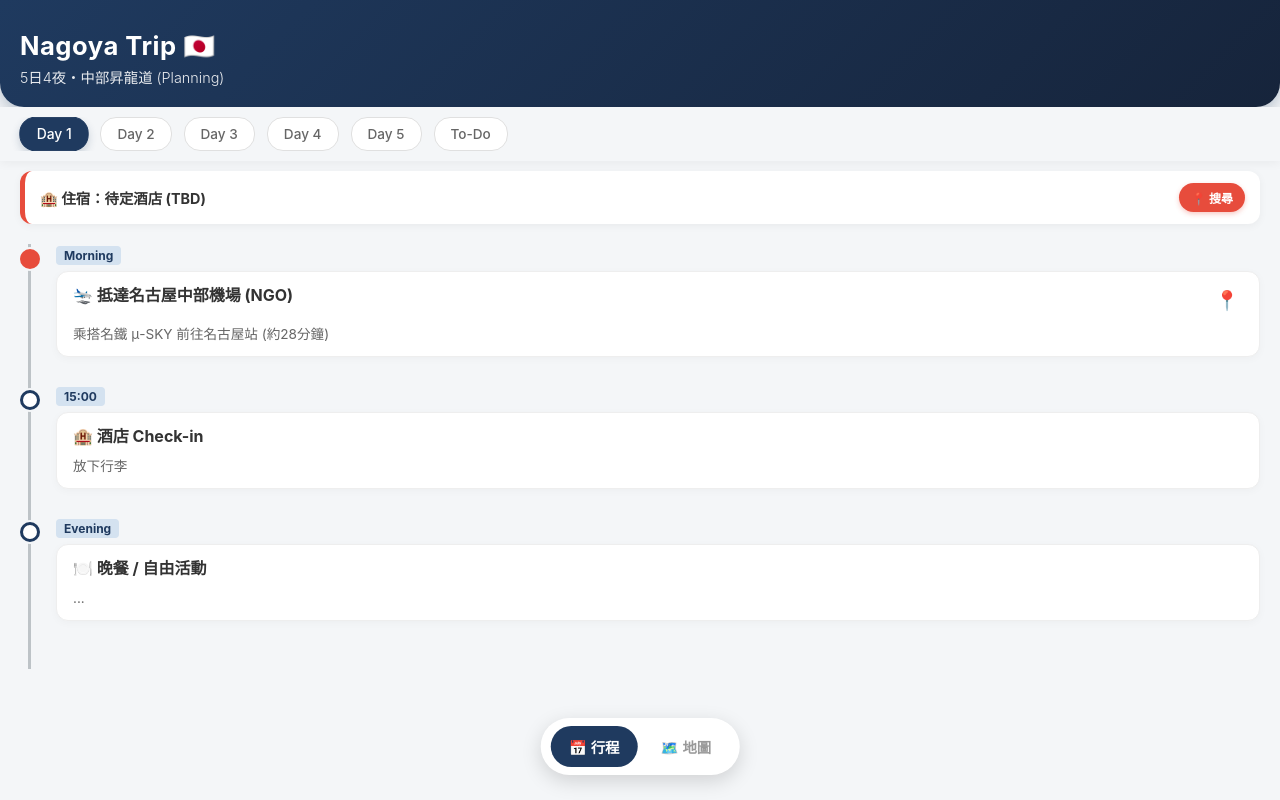
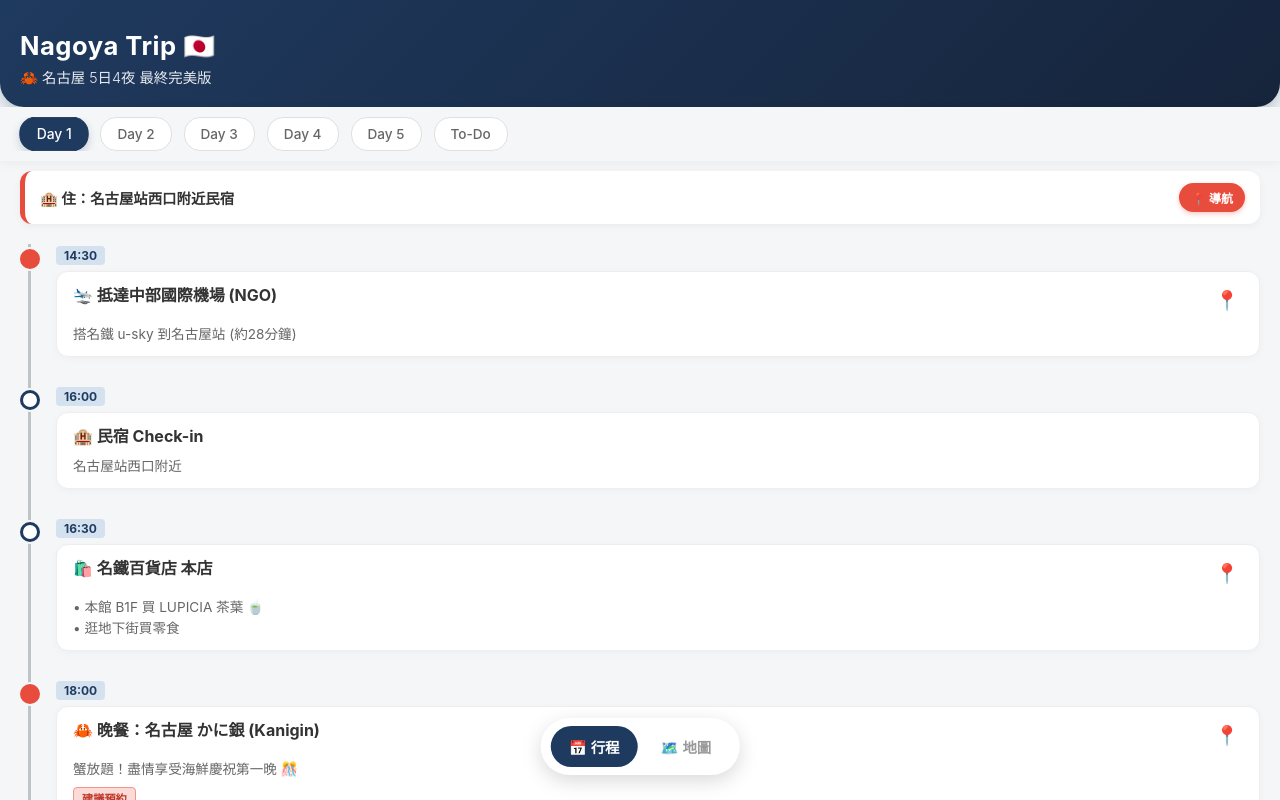
Before and after one commit to monmonmibo/monmonmibo.github.io, a React (Vite) app: page /ngo26 in a window 1280 px wide. Shown: the top 800 px of the page. Built offline with nearby package versions, Linux system fonts and the light colour scheme.

Commit message:
feat: refine Nagoya itinerary details and update map links

```diff
--- a/src/pages/NGO26.jsx
+++ b/src/pages/NGO26.jsx
@@ -9,10 +9,10 @@ export default function NGO26() {
   useEffect(() => {
     // Load todos
     const loadedTodos = {};
-    for (let i = 1; i <= 3; i++) {
-      const id = `ngo-todo-${i}`;
+    const todoIds = ['ngo-todo-1', 'ngo-todo-2', 'ngo-todo-3', 'ngo-todo-4', 'ngo-todo-5', 'ngo-todo-6'];
+    todoIds.forEach(id => {
       loadedTodos[id] = localStorage.getItem(id) === 'true';
-    }
+    });
     setTodos(loadedTodos);
   }, []);
 
@@ -39,7 +39,7 @@ export default function NGO26() {
     <div className={styles.container}>
       <div className={styles.header}>
         <h1>Nagoya Trip 🇯🇵</h1>
-        <p>5日4夜・中部昇龍道 (Planning)</p>
+        <p>🦀 名古屋 5日4夜 最終完美版</p>
       </div>
 
       <div className={styles.stickyNav}>
@@ -61,33 +61,60 @@ export default function NGO26() {
         {view === 'timeline' && activeTab === 'day1' && (
           <div className={`${styles.daySection} ${styles.active}`}>
             <div className={styles.hotelHeader}>
-              <span>🏨 住宿：待定酒店 (TBD)</span>
-              <a href="https://www.google.com/maps/search/Nagoya+Hotel" target="_blank" rel="noreferrer" className={styles.hotelNavBtn}>📍 搜尋</a>
+              <span>🏨 住：名古屋站西口附近民宿</span>
+              <a href="https://www.google.com/maps/search/?api=1&query=Nagoya+Station+West+Exit" target="_blank" rel="noreferrer" className={styles.hotelNavBtn}>📍 導航</a>
             </div>
             <div className={styles.timelineContainer}>
               <div className={styles.timeline}>
                 <div className={`${styles.timelineItem} ${styles.highlight}`}>
-                  <div className={styles.timeLabel}>Morning</div>
+                  <div className={styles.timeLabel}>14:30</div>
                   <div className={styles.card}>
                     <div className={styles.titleRow}>
-                      <span className={styles.itemTitle}>🛬 抵達名古屋中部機場 (NGO)</span>
-                      <a href="https://www.google.com/maps/search/Chubu+Centrair+International+Airport" className={styles.navIcon}>📍</a>
+                      <span className={styles.itemTitle}>🛬 抵達中部國際機場 (NGO)</span>
+                      <a href="https://www.google.com/maps/search/?api=1&query=Chubu+Centrair+International+Airport" className={styles.navIcon}>📍</a>
                     </div>
-                    <div className={styles.details}>乘搭名鐵 μ-SKY 前往名古屋站 (約28分鐘)</div>
+                    <div className={styles.details}>搭名鐵 u-sky 到名古屋站 (約28分鐘)</div>
                   </div>
                 </div>
                 <div className={styles.timelineItem}>
-                  <div className={styles.timeLabel}>15:00</div>
+                  <div className={styles.timeLabel}>16:00</div>
                   <div className={styles.card}>
-                    <span className={styles.itemTitle}>🏨 酒店 Check-in</span>
-                    <div className={styles.details}>放下行李</div>
+                    <span className={styles.itemTitle}>🏨 民宿 Check-in</span>
+                    <div className={styles.details}>名古屋站西口附近</div>
                   </div>
                 </div>
                 <div className={styles.timelineItem}>
-                  <div className={styles.timeLabel}>Evening</div>
+                  <div className={styles.timeLabel}>16:30</div>
                   <div className={styles.card}>
-                    <span className={styles.itemTitle}>🍽️ 晚餐 / 自由活動</span>
-                    <div className={styles.details}>...</div>
+                    <div className={styles.titleRow}>
+                      <span className={styles.itemTitle}>🛍️ 名鐵百貨店 本店</span>
+                      <a href="https://www.google.com/maps/search/?api=1&query=Meitetsu+Department+Store+Nagoya" className={styles.navIcon}>📍</a>
+                    </div>
+                    <div className={styles.details}>
+                      • 本館 B1F 買 LUPICIA 茶葉 🍵<br />
+                      • 逛地下街買零食
+                    </div>
+                  </div>
+                </div>
+                <div className={`${styles.timelineItem} ${styles.highlight}`}>
+                  <div className={styles.timeLabel}>18:00</div>
+                  <div className={styles.card}>
+                    <div className={styles.titleRow}>
+                      <span className={styles.itemTitle}>🦀 晚餐：名古屋 かに銀 (Kanigin)</span>
+                      <a href="https://www.google.com/maps/search/?api=1&query=Nagoya+Kanigin" className={styles.navIcon}>📍</a>
+                    </div>
+                    <div className={styles.details}>蟹放題！盡情享受海鮮慶祝第一晚 🎊</div>
+                    <div className={styles.tagRow}><span className={`${styles.tag} ${styles.reserved}`}>建議預約</span></div>
+                  </div>
+                </div>
+                <div className={styles.timelineItem}>
+                  <div className={styles.timeLabel}>20:30</div>
+                  <div className={styles.card}>
+                    <div className={styles.titleRow}>
+                      <span className={styles.itemTitle}>🍗 宵夜：風來坊 (Furaibo)</span>
+                      <a href="https://www.google.com/maps/search/?api=1&query=Furaibo+Nagoya" className={styles.navIcon}>📍</a>
+                    </div>
+                    <div className={styles.details}>買手羽先回民宿配啤酒 🍺</div>
                   </div>
                 </div>
               </div>
@@ -98,25 +125,38 @@ export default function NGO26() {
         {/* Day 2 */}
         {view === 'timeline' && activeTab === 'day2' && (
           <div className={`${styles.daySection} ${styles.active}`}>
-            <div className={styles.hotelHeader}><span>🏨 住宿：待定酒店</span></div>
+            <div className={styles.hotelHeader}><span>🏨 住：名古屋站西口附近民宿</span></div>
             <div className={styles.timelineContainer}>
               <div className={styles.timeline}>
                 <div className={styles.timelineItem}>
-                  <div className={styles.timeLabel}>Morning</div>
-                  <div className={styles.card}><span className={styles.itemTitle}>☀️ 早上行程 (待定)</span>
-                    <div className={styles.details}>...</div>
+                  <div className={styles.timeLabel}>08:30</div>
+                  <div className={styles.card}>
+                    <div className={styles.titleRow}>
+                      <span className={styles.itemTitle}>🦊 豐川稻荷 (Toyokawa Inari)</span>
+                      <a href="https://www.google.com/maps/search/?api=1&query=Toyokawa+Inari" className={styles.navIcon}>📍</a>
+                    </div>
+                    <div className={styles.details}>參觀千本幟，祈求生意興隆 🏮 (車程約1小時)</div>
                   </div>
                 </div>
-                <div className={styles.timelineItem}>
-                  <div className={styles.timeLabel}>Afternoon</div>
-                  <div className={styles.card}><span className={styles.itemTitle}>🚶 下午行程 (待定)</span>
-                    <div className={styles.details}>...</div>
+                <div className={`${styles.timelineItem} ${styles.highlight}`}>
+                  <div className={styles.timeLabel}>13:30</div>
+                  <div className={styles.card}>
+                    <div className={styles.titleRow}>
+                      <span className={styles.itemTitle}>🦍 東山動植物園</span>
+                      <a href="https://www.google.com/maps/search/?api=1&query=Higashiyama+Zoo+and+Botanical+Gardens" className={styles.navIcon}>📍</a>
+                    </div>
+                    <div className={styles.details}>看帥哥大猩猩 Shabani，逛逛植物園 🌿</div>
                   </div>
                 </div>
-                <div className={styles.timelineItem}>
-                  <div className={styles.timeLabel}>Evening</div>
-                  <div className={styles.card}><span className={styles.itemTitle}>🌙 晚餐 / 晚上行程</span>
-                    <div className={styles.details}>...</div>
+                <div className={`${styles.timelineItem} ${styles.highlight}`}>
+                  <div className={styles.timeLabel}>18:00</div>
+                  <div className={styles.card}>
+                    <div className={styles.titleRow}>
+                      <span className={styles.itemTitle}>🥩 晚餐：馬喰一代 名古屋WEST</span>
+                      <a href="https://www.google.com/maps/search/?api=1&query=Bakuro+Ichidai+Nagoya+West" className={styles.navIcon}>📍</a>
+                    </div>
+                    <div className={styles.details}>頂級飛騨牛一頭家 🐄 燒肉/壽喜燒</div>
+                    <div className={styles.tagRow}><span className={`${styles.tag} ${styles.reserved}`}>務必預約</span></div>
                   </div>
                 </div>
               </div>
@@ -127,16 +167,31 @@ export default function NGO26() {
         {/* Day 3 */}
         {view === 'timeline' && activeTab === 'day3' && (
           <div className={`${styles.daySection} ${styles.active}`}>
-            <div className={styles.hotelHeader}><span>🏨 住宿：待定酒店</span></div>
+            <div className={styles.hotelHeader}><span>🏨 住：名古屋站西口附近民宿</span></div>
             <div className={styles.timelineContainer}>
               <div className={styles.timeline}>
+                <div className={`${styles.timelineItem} ${styles.highlight}`}>
+                  <div className={styles.timeLabel}>09:00</div>
+                  <div className={styles.card}>
+                    <div className={styles.titleRow}>
+                      <span className={styles.itemTitle}>🏛️ 明治村 (Meiji Mura)</span>
+                      <a href="https://www.google.com/maps/search/?api=1&query=Museum+Meiji-Mura" className={styles.navIcon}>📍</a>
+                    </div>
+                    <div className={styles.details}>
+                      體驗明治浪漫時光 🚂<br />
+                      • 午餐推薦：食道樂可樂餅、牛鍋 🍲
+                    </div>
+                  </div>
+                </div>
                 <div className={styles.timelineItem}>
-                  <div className={styles.timeLabel}>全日</div>
+                  <div className={styles.timeLabel}>18:00</div>
                   <div className={styles.card}>
-                    <span className={styles.itemTitle}>🗺️ 近郊一日遊 (建議)</span>
-                    <div className={styles.details}>
-                      (例如：白川鄉、吉卜力公園、犬山城)
+                    <div className={styles.titleRow}>
+                      <span className={styles.itemTitle}>🐍 晚餐：炭燒うな富士 (Unafuji)</span>
+                      <a href="https://www.google.com/maps/search/?api=1&query=Charcoal+Grilled+Unagi+Unafuji" className={styles.navIcon}>📍</a>
                     </div>
+                    <div className={styles.details}>超人氣鰻魚飯 🍱 (太閤口店)</div>
+                    <div className={styles.tagRow}><span className={styles.tag}>排隊熱門</span></div>
                   </div>
                 </div>
               </div>
@@ -147,25 +202,48 @@ export default function NGO26() {
         {/* Day 4 */}
         {view === 'timeline' && activeTab === 'day4' && (
           <div className={`${styles.daySection} ${styles.active}`}>
-            <div className={styles.hotelHeader}><span>🏨 住宿：待定酒店</span></div>
+            <div className={styles.hotelHeader}><span>🏨 住：名古屋站西口附近民宿</span></div>
             <div className={styles.timelineContainer}>
               <div className={styles.timeline}>
-                <div className={styles.timelineItem}>
-                  <div className={styles.timeLabel}>Morning</div>
-                  <div className={styles.card}><span className={styles.itemTitle}>☀️ 早上行程 (待定)</span>
-                    <div className={styles.details}>...</div>
+                <div className={`${styles.timelineItem} ${styles.highlight}`}>
+                  <div className={styles.timeLabel}>09:30</div>
+                  <div className={styles.card}>
+                    <div className={styles.titleRow}>
+                      <span className={styles.itemTitle}>🐋 名古屋港水族館</span>
+                      <a href="https://www.google.com/maps/search/?api=1&query=Port+of+Nagoya+Public+Aquarium" className={styles.navIcon}>📍</a>
+                    </div>
+                    <div className={styles.details}>看虎鯨和海豚表演 🐬</div>
                   </div>
                 </div>
                 <div className={styles.timelineItem}>
-                  <div className={styles.timeLabel}>Afternoon</div>
-                  <div className={styles.card}><span className={styles.itemTitle}>🛍️ 購物 / 最後衝刺</span>
-                    <div className={styles.details}>...</div>
+                  <div className={styles.timeLabel}>13:30</div>
+                  <div className={styles.card}>
+                    <div className={styles.titleRow}>
+                      <span className={styles.itemTitle}>🍜 午餐：たから (Takara)</span>
+                      <a href="https://www.google.com/maps/search/?api=1&query=Takara+Osu+Kannon" className={styles.navIcon}>📍</a>
+                    </div>
+                    <div className={styles.details}>大須觀音附近的味噌鍋燒烏龍麵</div>
+                  </div>
+                </div>
+                <div className={`${styles.timelineItem} ${styles.highlight}`}>
+                  <div className={styles.timeLabel}>14:30</div>
+                  <div className={styles.card}>
+                    <div className={styles.titleRow}>
+                      <span className={styles.itemTitle}>🛍️ 大須商店街 & 古董市</span>
+                      <a href="https://www.google.com/maps/search/?api=1&query=Osu+Shopping+District" className={styles.navIcon}>📍</a>
+                    </div>
+                    <div className={styles.details}>
+                      • 18號限定：大須觀音古董市 🏺<br />
+                      • 三輪神社：尋找兔子神像 🐰<br />
+                      • Jungle Nagoya：玩具模型巡禮 🤖
+                    </div>
                   </div>
                 </div>
                 <div className={styles.timelineItem}>
-                  <div className={styles.timeLabel}>Evening</div>
-                  <div className={styles.card}><span className={styles.itemTitle}>🍽️ 最後晚餐</span>
-                    <div className={styles.details}>...</div>
+                  <div className={styles.timeLabel}>18:00</div>
+                  <div className={styles.card}>
+                    <span className={styles.itemTitle}>🍣 晚餐：壽司 (選擇中...)</span>
+                    <div className={styles.details}>在大須或回名站尋找心水壽司店 🍣</div>
                   </div>
                 </div>
               </div>
@@ -176,25 +254,48 @@ export default function NGO26() {
         {/* Day 5 */}
         {view === 'timeline' && activeTab === 'day5' && (
           <div className={`${styles.daySection} ${styles.active}`}>
-            <div className={styles.hotelHeader}><span>✈️ 回程</span></div>
+            <div className={styles.hotelHeader}><span>✈️ 回程 (UO685 21:00)</span></div>
             <div className={styles.timelineContainer}>
               <div className={styles.timeline}>
                 <div className={styles.timelineItem}>
-                  <div className={styles.timeLabel}>Morning</div>
-                  <div className={styles.card}><span className={styles.itemTitle}>🏨 Check-out</span></div>
+                  <div className={styles.timeLabel}>11:00</div>
+                  <div className={`${styles.card} ${styles.highlight}`}>
+                    <div className={styles.titleRow}>
+                      <span className={styles.itemTitle}>🍜 岩正手打烏龍 (Iwamasu)</span>
+                      <a href="https://www.google.com/maps/search/?api=1&query=Iwamasu+Teuchi+Udon" className={styles.navIcon}>📍</a>
+                    </div>
+                    <div className={styles.details}>必吃清單第一位！味噌鍋燒麵完美的句號 😋</div>
+                  </div>
                 </div>
                 <div className={styles.timelineItem}>
-                  <div className={styles.timeLabel}>--:--</div>
+                  <div className={styles.timeLabel}>13:30</div>
                   <div className={styles.card}>
-                    <span className={styles.itemTitle}>🚄 前往機場 (NGO)</span>
-                    <div className={styles.details}>預留時間買手信</div>
+                    <span className={styles.itemTitle}>🛍️ 名古屋站周邊最後補貨</span>
+                    <div className={styles.details}>高島屋、Bic Camera 最後衝刺</div>
                   </div>
                 </div>
                 <div className={`${styles.timelineItem} ${styles.highlight}`}>
-                  <div className={styles.timeLabel}>Departure</div>
+                  <div className={styles.timeLabel}>16:00</div>
+                  <div className={styles.card}>
+                    <div className={styles.titleRow}>
+                      <span className={styles.itemTitle}>🍜 棊子麺茶寮 いしこん (Ishikon)</span>
+                      <a href="https://www.google.com/maps/search/?api=1&query=Ishikon+Nagoya+Station" className={styles.navIcon}>📍</a>
+                    </div>
+                    <div className={styles.details}>最後衝刺！名古屋特色棊子麵 (Kishimen) 🍜</div>
+                  </div>
+                </div>
+                <div className={styles.timelineItem}>
+                  <div className={styles.timeLabel}>17:30</div>
+                  <div className={styles.card}>
+                    <span className={styles.itemTitle}>🚕 前往機場 (NGO)</span>
+                    <div className={styles.details}>領取行李，搭名鐵出發</div>
+                  </div>
+                </div>
+                <div className={`${styles.timelineItem} ${styles.highlight}`}>
+                  <div className={styles.timeLabel}>21:00</div>
                   <div className={styles.card}>
                     <span className={styles.itemTitle}>🛫 起飛回程</span>
-                    <div className={styles.details}>Goodbye Nagoya</div>
+                    <div className={styles.details}>See you Nagoya!</div>
                   </div>
                 </div>
               </div>
@@ -206,13 +307,16 @@ export default function NGO26() {
         {view === 'timeline' && activeTab === 'todo' && (
           <div className={`${styles.daySection} ${styles.active}`}>
             <div className={styles.todoListGroup}>
-              <h3 style={{ marginLeft: '5px' }}>📝 準備清單</h3>
-              <p style={{ marginLeft: '5px', fontSize: '0.8rem', color: '#888', marginBottom: '15px' }}>Auto-saved locally</p>
+              <h3 style={{ marginLeft: '5px' }}>📝 名古屋必做確認</h3>
+              <p style={{ marginLeft: '5px', fontSize: '0.8rem', color: '#888', marginBottom: '15px' }}>Checklist for your perfect trip</p>
 
               {[
-                { id: 'ngo-todo-1', main: '購買機票', sub: 'Check 航班價錢' },
-                { id: 'ngo-todo-2', main: '預訂酒店', sub: '名古屋站附近？' },
-                { id: 'ngo-todo-3', main: 'Visit Japan Web', sub: '入境申報' },
+                { id: 'ngo-todo-1', main: '預約：かに銀 (Kanigin)', sub: 'Day 1 蟹放題' },
+                { id: 'ngo-todo-2', main: '預約：馬喰一代 名古屋WEST', sub: 'Day 2 飛驒牛燒肉' },
+                { id: 'ngo-todo-3', main: '確認：岩正手打烏龍 營業時間', sub: 'Day 5 必吃味噌麵' },
+                { id: 'ngo-todo-4', main: '預約：u-sky 名鐵特急車票', sub: '往返機場' },
+                { id: 'ngo-todo-5', main: 'Visit Japan Web', sub: '入境手續' },
+                { id: 'ngo-todo-6', main: '換日元 / 準備信用卡', sub: '古董市可能需現金' },
               ].map(todo => (
                 <label key={todo.id} className={styles.todoLabel}>
                   <input
@@ -237,7 +341,7 @@ export default function NGO26() {
           <div className={`${styles.daySection} ${styles.active}`}>
             <div style={{ margin: '-10px -20px 0', height: '80vh', position: 'relative' }}>
               <iframe
-                src="https://www.google.com/maps/search/Nagoya+Hotel"
+                src="https://www.google.com/maps/embed?pb=!1m18!1m12!1m3!1d104383.05607248163!2d136.8203534884277!3d35.16616422838848!2m3!1f0!2f0!3f0!3m2!1i1024!2i768!4f13.1!3m3!1m2!1s0x6003709e107bdf31%3A0x2961d5331597d9e4!2sNagoya%2C%20Aichi%2C%20Japan!5e0!3m2!1sen!2shk!4v1711234567890!5m2!1sen!2shk"
                 width="100%"
                 height="100%"
                 style={{ border: 0 }}
```
